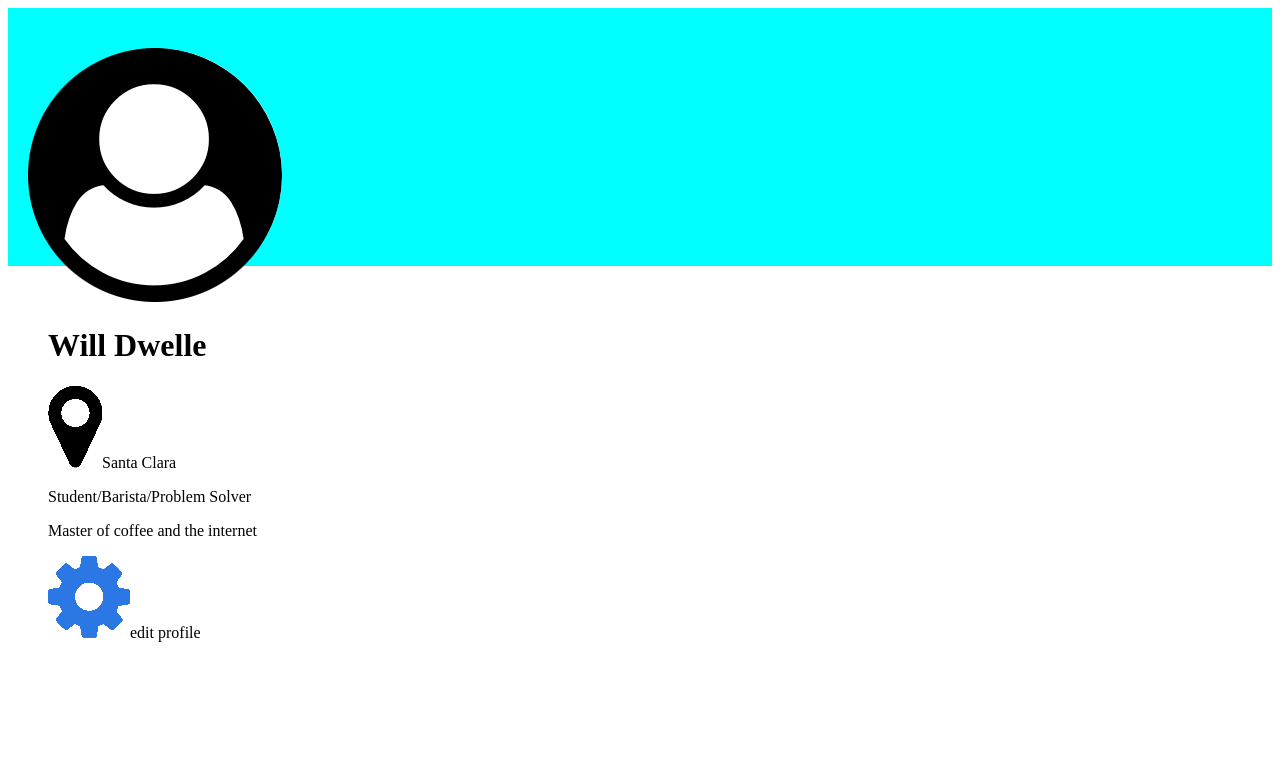
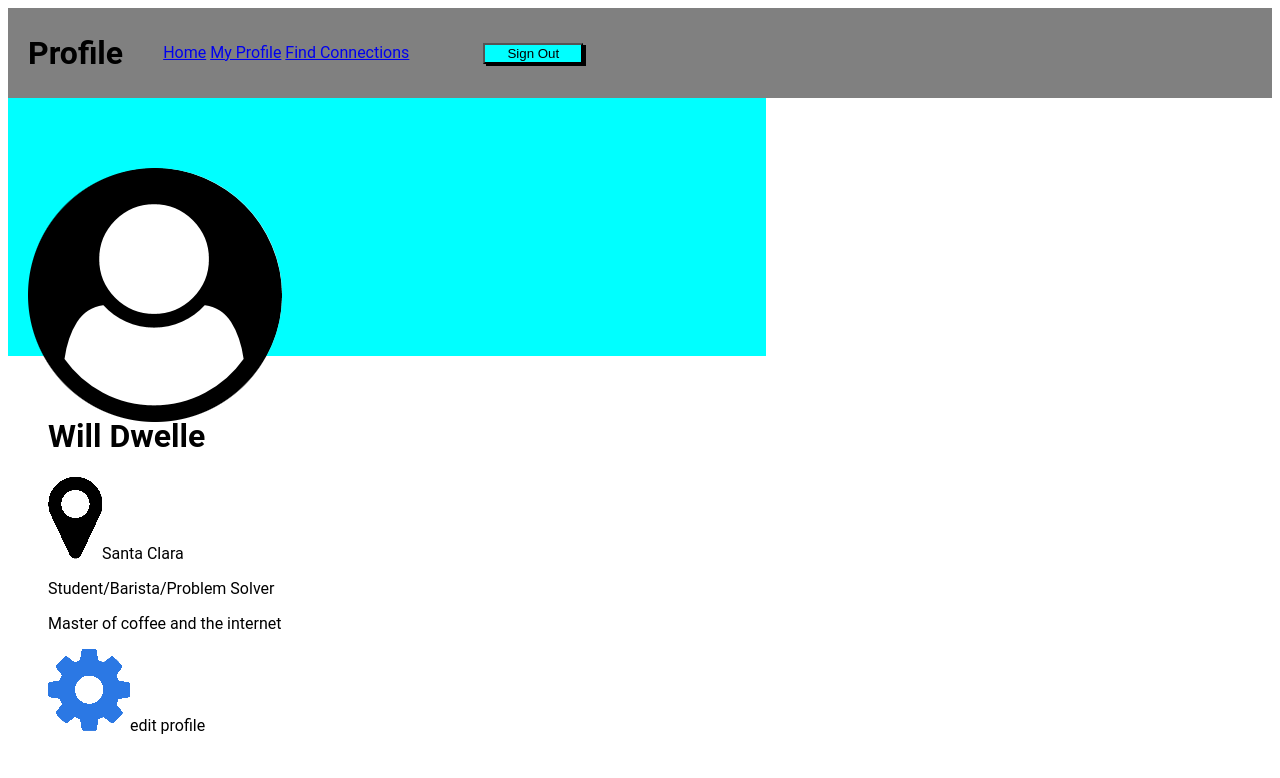
Before and after one commit to WDwelle/Profile_Page, a plain HTML site: page index.html in a window 1280 px wide. Drawn offline with Linux system fonts and the light colour scheme.

Commit message:
Nav-Bar fix

```diff
--- a/index.html
+++ b/index.html
@@ -8,6 +8,16 @@
     <link rel="stylesheet" href="style.css">
 </head>
 <body>
+    <div class="primary">
+        <div class="nav">
+            <h1 class="nav-title">Profile</h1>
+            <ul class="nav-links">
+                <li><a href="#">Home</a></li>
+                <li><a href="#" class="active">My Profile</a></li>
+                <li><a href="#">Find Connections</a></li>
+                <li><button class="btn">Sign Out</button></li>
+            </ul>
+        </div>
         <div class="container">
             <img class="prof" src="User-circle.png" alt="">
             <div class="box">
@@ -24,5 +34,6 @@
                 </div>
             </div>
         </div>
+    </div>
 </body>
 </html>
--- a/style.css
+++ b/style.css
@@ -1,15 +1,48 @@
+.primary{
+    background-color: white;
+}
+
 .container{
     background-color: cyan;
     color: black;
+    width: 60%;
+    outline-color: black;
+    outline-width: 5px;
 }
 
 .box{
     background-color: white;
     padding: 40px;
+    height: 60%;
 }
 
 .prof{
     position: relative;
     left: 20px;
-    top: 40px;
+    top: 70px;
 }
+
+.nav{
+    background-color: gray;
+    height: 50px;
+    vertical-align: top;
+    padding: 20px;
+    align-items: center;
+    display: flex;
+}
+
+li{
+    justify-content: space-between;
+    display: inline-block;
+}
+
+button{
+    background-color: cyan;
+    box-shadow: 3px 2px black;
+    border-color: black;
+    margin-left: 70%;
+    width: 100px;
+}
+body{
+    font-family: 'Roboto' ,sans-serif;
+}
```
Also changed, not shown: icons/accept-circle.png (added), icons/close-circle.png (added), icons/gear.png (added), icons/map-marker.png (added), images/adrien-s.jpg (added), images/alayne-s.jpg (added), images/anne-s.jpg (added), images/arry-s.jpg (added), images/jane-m.jpg (added), images/phil-s.jpg (added), images/todd-s.jpg (added). Lines whose indentation alone changed are shown as unchanged.
